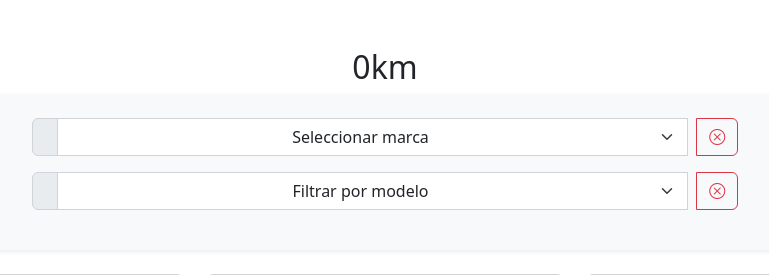
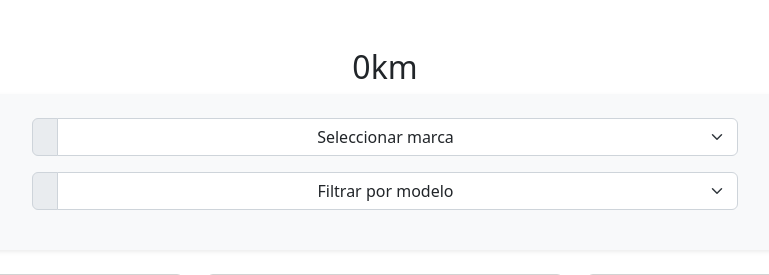
Before and after one commit to TCabrera98/ProyectoApp, a Django app: page /nuevos/ in a window 1280 px wide. Shown: the part 56-331 px from the top of the page, without its empty margins (255-1024 px from the left). Run offline with Django 5.2, Linux system fonts and the light colour scheme; data comes from the database, SQL or seed files in the repository; some libraries are stand-ins or nearby versions.

Commit message:
eliminado boton

```diff
--- a/project/apps/Home/templates/Home/nuevos.html
+++ b/project/apps/Home/templates/Home/nuevos.html
@@ -18,7 +18,6 @@
                                 <option value="{{ marca }}" {% if marca == request.GET.marca %}selected{% endif %}>{{ marca }}</option>
                             {% endfor %}
                         </select>
-                        <button type="button" class="btn btn-outline-danger ms-2" id="clear-marca" aria-label="Clear Marca"><i class="bi bi-x-circle"></i></button>
                     </div>
                 </div>
                 <div class="mb-3">
@@ -30,7 +29,6 @@
                                 <option value="{{ modelo }}" {% if modelo == request.GET.modelo %}selected{% endif %}>{{ modelo }}</option>
                             {% endfor %}
                         </select>
-                        <button type="button" class="btn btn-outline-danger ms-2" id="clear-modelo" aria-label="Clear Modelo"><i class="bi bi-x-circle"></i></button>
                     </div>
                 </div>
             </div>
```
